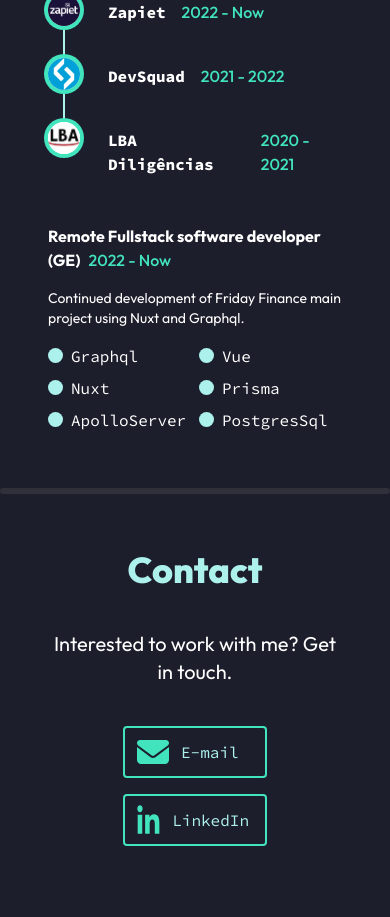
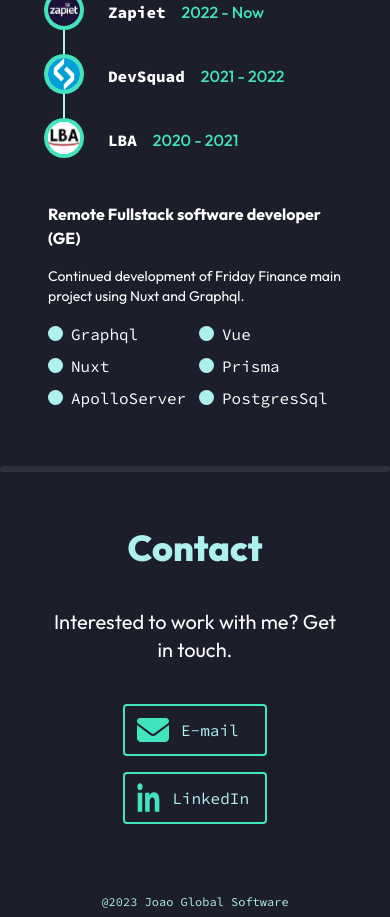
Before and after one commit to JoaoGabrielAlves/portfolio2.0, a Vue app: page / in a window 390 px wide. Shown: the part 1440-2357 px from the top of the page. Built offline with nearby package versions, Linux system fonts and the light colour scheme.

Commit message:
feat: last fixes

```diff
--- a/src/components/JExperience.vue
+++ b/src/components/JExperience.vue
@@ -26,7 +26,7 @@
                   >
                     <img
                       :src="job.logo"
-                      alt="Zapiet logo"
+                      :alt="job.company"
                       class="rounded-full w-full h-full object-cover"
                     />
                   </span>
@@ -57,12 +57,6 @@
       <h3 class="inline font-outfit font-bold text-white">
         {{ jobs[selectedJob].title }}
       </h3>
-
-      <span
-        class="font-outfit font-medium text-base inline lg:hidden ml-2 text-turquoise"
-      >
-        {{ jobs[selectedJob].period }}
-      </span>
 
       <p class="font-outfit font-normal text-sm mt-4 text-white">
         {{ jobs[selectedJob].description }}
@@ -142,9 +136,9 @@
     ],
   },
   {
-    company: "LBA Diligências",
+    company: "LBA",
     logo: lbaLogo,
-    title: "Full stack web developer (Freelance)",
+    title: "Full stack web developer (BR)",
     description:
       "Continued development of the LBA - Diligências Jurídicas web site using TALL stack.",
     period: "2020 - 2021",
```
